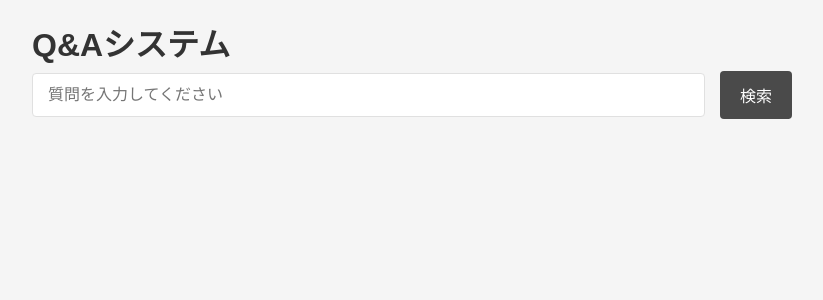
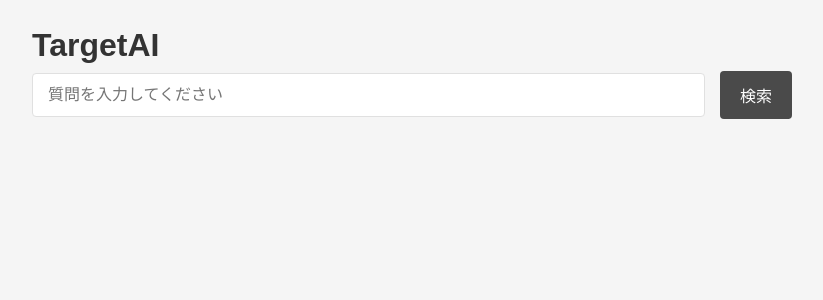
Before and after one commit to tokidokishiro/TargetAI, a Flask app: page / in a window 1280 px wide. Shown: the top 300 px of the page, without its empty margins (228-1051 px from the left). Run offline with Flask 3, Linux system fonts and the light colour scheme; some libraries are stand-ins or nearby versions.

Commit message:
TargetAI

```diff
--- a/templates/index.html
+++ b/templates/index.html
@@ -3,12 +3,12 @@
 <head>
     <meta charset="UTF-8">
     <meta name="viewport" content="width=device-width, initial-scale=1.0">
-    <title>商品Q&Aシステム</title>
+    <title>TargetAI</title>
     <link href="https://cdnjs.cloudflare.com/ajax/libs/font-awesome/6.0.0-beta3/css/all.min.css" rel="stylesheet">
     <link rel="stylesheet" href="{{ url_for('static', filename='index.css') }}" type="text/css">
 </head>
 <body>
-    <h1>Q&Aシステム</h1>
+    <h1>TargetAI</h1>
 
     <div id="system-status" class="status-container">
         <h3>システム状態</h3>
```
